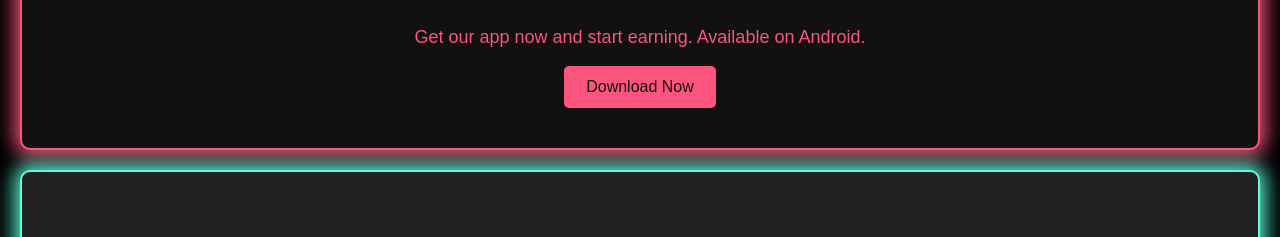
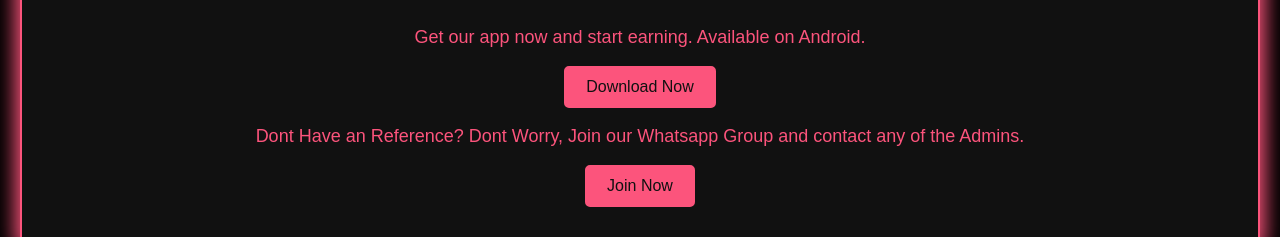
Before and after one commit to cobra-c313/InfiniStreams, a plain HTML site: page index.html in a window 1280 px wide. Shown: the part 903-1140 px from the top of the page. Drawn offline with Linux system fonts and the light colour scheme.

Commit message:
Update index.html

```diff
--- a/index.html
+++ b/index.html
@@ -290,6 +290,8 @@ footer p {
         <h2>Download Our App</h2>
         <p>Get our app now and start earning. Available on Android.</p>
         <a href="https://raw.githubusercontent.com/cobra-c313/InfiniStreams/main/InfiniStreams.apk" class="download-button">Download Now</a>
+        <p>Dont Have an Reference? Dont Worry, Join our Whatsapp Group and contact any of the Admins.</p>
+        <a href="https://chat.whatsapp.com/KGXaZkDQQL4KI5T3ZWfNyW" class="download-button">Join Now</a>
     </section>
 
     <section id="investment">
```
